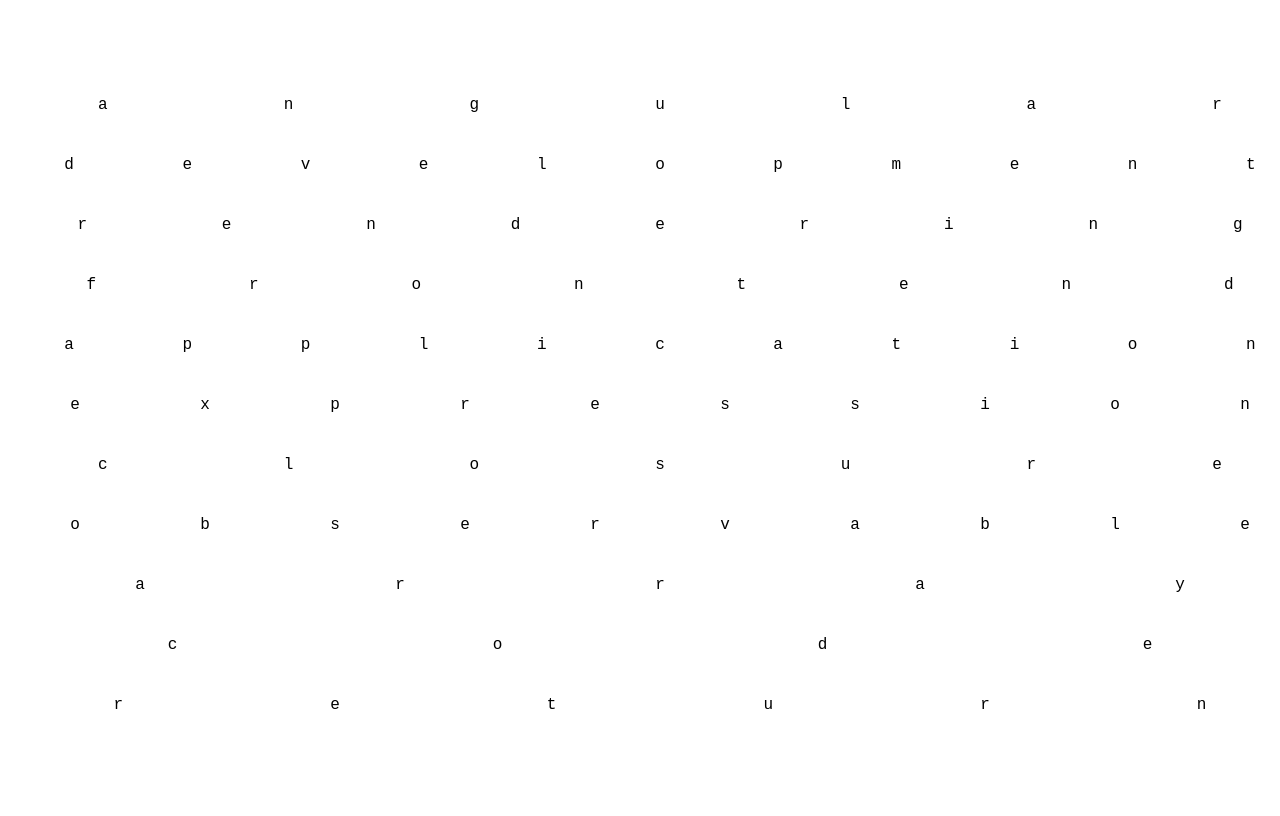
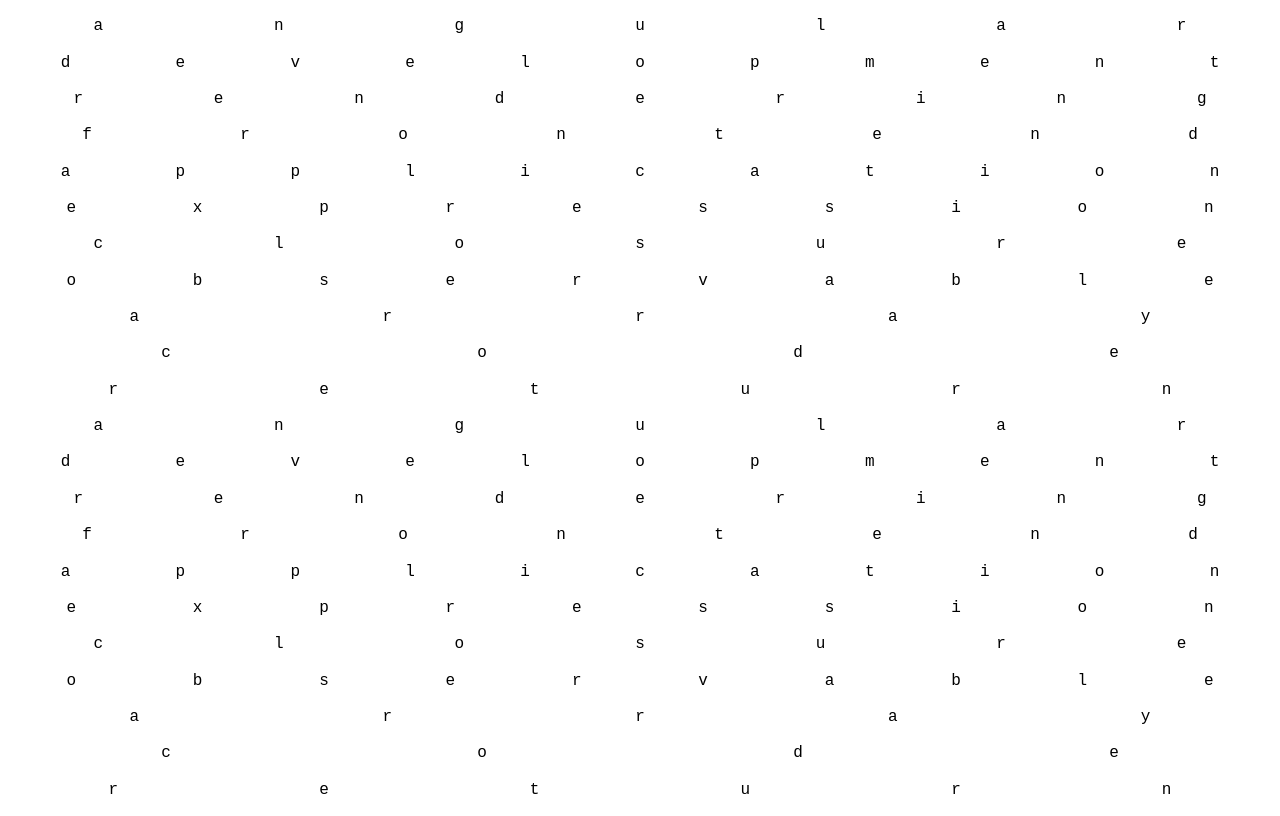
Before and after one commit to diana-szk/Words, an Angular app: page / in a window 1280 px wide. Built offline with nearby package versions, Linux system fonts and the light colour scheme.

Commit message:
changed tasks

```diff
--- a/src/app/app.component.scss
+++ b/src/app/app.component.scss
@@ -1,6 +1,6 @@
-.center {
-  position: absolute;
-  top: 50%;
-  left: 50%;
-  transform: translate(-50%, -50%);
-}
+// .center {
+//   position: absolute;
+//   top: 50%;
+//   left: 50%;
+//   transform: translate(-50%, -50%);
+// }
--- a/src/app/tasks/task3/task3.component.html
+++ b/src/app/tasks/task3/task3.component.html
@@ -1,13 +1,17 @@
 <!--
 <div class="margin" *ngFor="let word of displayWords()">{{word}} </div> -->
 
-<div class="center" *ngFor="let letters of getLetters()">
+<!-- <div class="center" *ngFor="let letters of getLetters()">
     <ul class="style" *ngFor="let letter of letters"  >
         <li >{{letter}}</li>
     </ul>
-</div>
+</div> -->
 
 
-<!-- -trebuie facuta o iteratie prin fiecare cuvant pentru a primi litera
-     -Daca lenght-ul cuvantului e mai mare de 5, sa zicem, atunci marginea dintre litere sa fie mai mica
-     -rebuie sa adaug padding la fiecare litera in parte -->
+<div class="container">
+    <div class="center" *ngFor="let letters of getLetters()">
+        <div class="style" *ngFor="let letter of letters" >
+            {{letter}}
+        </div>
+    </div>
+</div>
--- a/src/app/tasks/task3/task3.component.scss
+++ b/src/app/tasks/task3/task3.component.scss
@@ -3,20 +3,15 @@
 //   text-align: center;
 // }
 
+.container {
+  height: 100vh;
+  display: flex;
+  flex-direction: column;
+  justify-content: space-around;
+}
+
 .center {
-  text-align: center;
-  min-width: 1300px;
+  width: 100%;
   display: flex;
   justify-content: space-around;
 }
-
-ul {
-  list-style: none;
-  display: inline-block;
-}
-li {
-  // margin-left: 30px;
-  // margin-right: 30px;
-  margin-top: 10px;
-  // letter-spacing: 65px;
-}
--- a/src/app/words.service.ts
+++ b/src/app/words.service.ts
@@ -18,6 +18,24 @@
     'array',
     'code',
     'return',
+    'angular',
+    'development',
+    'rendering',
+    'frontend',
+    'application',
+    'expression',
+    'closure',
+    'observable',
+    'array',
+    'code',
+    'return',
+
+    // 'closure',
+    // 'observable',
+    // 'array',
+    // 'code',
+    // 'return',
+
   ];
 
   constructor() {}
```
